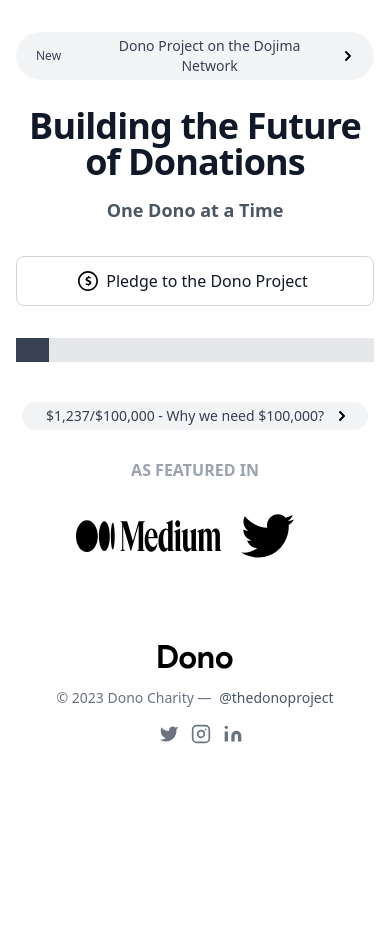
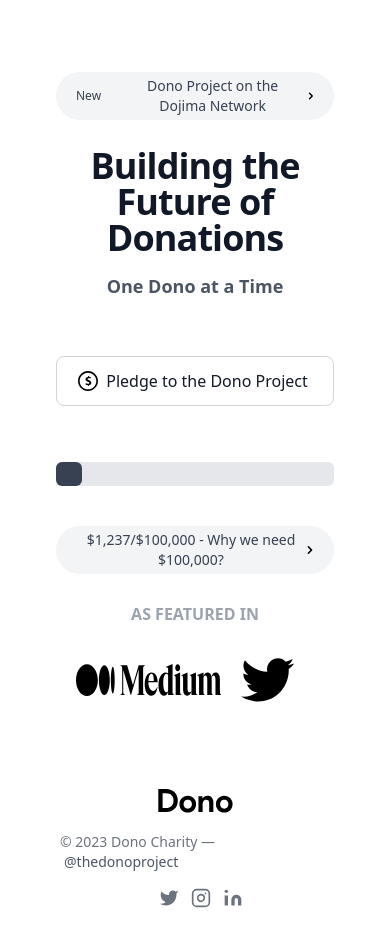
Before and after one commit to thedonoproject/dono, a plain HTML site: page index.html in a window 390 px wide. Before the commit the page ends 844 px from the top, so only its background shows below. Drawn offline with nearby package versions, Linux system fonts and the light colour scheme.

Commit message:
Update index.html

```diff
--- a/index.html
+++ b/index.html
@@ -9,7 +9,7 @@
 
           </style>
     </head>
-      <body>
+      <body class="p-10 md:p-2">
 
 
 
@@ -20,7 +20,7 @@
 
 
 
-          <section class="bg-white ">
+          <section class="bg-white">
     <div class="py-8 px-4 mx-auto max-w-screen-xl text-center lg:py-16 lg:px-12">
         <a href="https://twitter.com/dojimanetwork/status/1638215964889063424" class="inline-flex justify-between items-center py-1 px-1 pr-4 mb-7 text-sm text-gray-700 bg-gray-100 rounded-full hover:bg-gray-200 " role="alert">
             <span class="text-xs bg-primary-600 rounded-full px-4 py-1.5 mr-3">New</span> <span class="text-sm font-medium">Dono Project on the Dojima Network</span>
@@ -28,21 +28,21 @@
         </a>
         <h1 class="mb-4 text-4xl font-bold tracking-tight leading-none text-gray-900 md:text-5xl lg:text-6xl ">Building the Future of Donations</h1>
         <p class="mb-8 text-lg font-normal text-gray-600 lg:text-xl sm:px-16 xl:px-48 "><b>One Dono at a Time</b> <br></p>
+        <div class="md:hidden"><br></div>
         <div class="flex flex-col mb-8 lg:mb-16 space-y-4 sm:flex-row sm:justify-center sm:space-y-0 sm:space-x-4">
 
             <a href="help/index.html" class="inline-flex justify-center items-center py-3 px-5 text-base font-medium text-center text-gray-900 rounded-lg border border-gray-300 hover:bg-gray-100 focus:ring-4 focus:ring-gray-100">
-                <svg class="mr-2 -ml-1 w-5 h-5" xmlns="http://www.w3.org/2000/svg" width="24" height="24" viewBox="0 0 24 24"><path d="M12 2c5.514 0 10 4.486 10 10s-4.486 10-10 10-10-4.486-10-10 4.486-10 10-10zm0-2c-6.627 0-12 5.373-12 12s5.373 12 12 12 12-5.373 12-12-5.373-12-12-12zm4 14.083c0-2.145-2.232-2.742-3.943-3.546-1.039-.54-.908-1.829.581-1.916.826-.05 1.675.195 2.443.465l.362-1.647c-.907-.276-1.719-.402-2.443-.421v-1.018h-1v1.067c-1.945.267-2.984 1.487-2.984 2.85 0 2.438 2.847 2.81 3.778 3.243 1.27.568 1.035 1.75-.114 2.011-.997.226-2.269-.168-3.225-.54l-.455 1.644c.894.462 1.965.708 3 .727v.998h1v-1.053c1.657-.232 3.002-1.146 3-2.864z"></path></svg>
+                <svg class="rounded-5 mr-2 -ml-1 w-5 h-5" xmlns="http://www.w3.org/2000/svg" width="24" height="24" viewBox="0 0 24 24"><path d="M12 2c5.514 0 10 4.486 10 10s-4.486 10-10 10-10-4.486-10-10 4.486-10 10-10zm0-2c-6.627 0-12 5.373-12 12s5.373 12 12 12 12-5.373 12-12-5.373-12-12-12zm4 14.083c0-2.145-2.232-2.742-3.943-3.546-1.039-.54-.908-1.829.581-1.916.826-.05 1.675.195 2.443.465l.362-1.647c-.907-.276-1.719-.402-2.443-.421v-1.018h-1v1.067c-1.945.267-2.984 1.487-2.984 2.85 0 2.438 2.847 2.81 3.778 3.243 1.27.568 1.035 1.75-.114 2.011-.997.226-2.269-.168-3.225-.54l-.455 1.644c.894.462 1.965.708 3 .727v.998h1v-1.053c1.657-.232 3.002-1.146 3-2.864z"></path></svg>
                 Pledge to the Dono Project
             </a>
-
         </div>
-
-<div class="w-full h-6 mb-4 bg-gray-200 text-gray-900 text-right">
-  <div class="bottom-0 top-0 h-6 bg-gray-700 text-blue" style="width: 9.2%"><br></div>
+        <div class="md:hidden"><br></div>
+<div class="rounded-md w-full h-6 mb-4 bg-gray-200 text-gray-900 text-right">
+  <div class="rounded-md bottom-0 top-0 h-6 bg-gray-700 text-blue" style="width: 9.2%"><br></div>
 </div><br>
 <a href="https://twitter.com/dojimanetwork/status/1638215964889063424" class="inline-flex justify-between items-center py-1 px-1 pr-4 mb-7 text-sm text-gray-700 bg-gray-100 rounded-full hover:bg-gray-200 " role="alert">
   <span class="text-xs bg-primary-600 rounded-full px-1 py-1.5 mr-3"></span> <span class="text-sm font-medium">$1,237/$100,000 - Why we need $100,000?</span>
-  <svg class="ml-2 w-5 h-5" fill="black" viewBox="0 0 20 20" xmlns="http://www.w3.org/2000/svg"><path fill-rule="evenodd" d="M7.293 14.707a1 1 0 010-1.414L10.586 10 7.293 6.707a1 1 0 011.414-1.414l4 4a1 1 0 010 1.414l-4 4a1 1 0 01-1.414 0z" clip-rule="evenodd"></path></svg>
+  <svg class=" xml-2 w-5 h-5" fill="black" viewBox="0 0 20 20" xmlns="http://www.w3.org/2000/svg"><path fill-rule="evenodd" d="M7.293 14.707a1 1 0 010-1.414L10.586 10 7.293 6.707a1 1 0 011.414-1.414l4 4a1 1 0 010 1.414l-4 4a1 1 0 01-1.414 0z" clip-rule="evenodd"></path></svg>
 </a>
         <div class="px-4 mx-auto text-center md:max-w-screen-md lg:max-w-screen-lg lg:px-36">
             <span class="font-semibold text-gray-400 uppercase">AS FEATURED IN</span>
```
